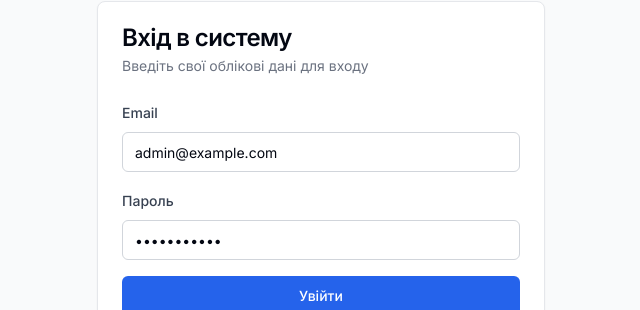
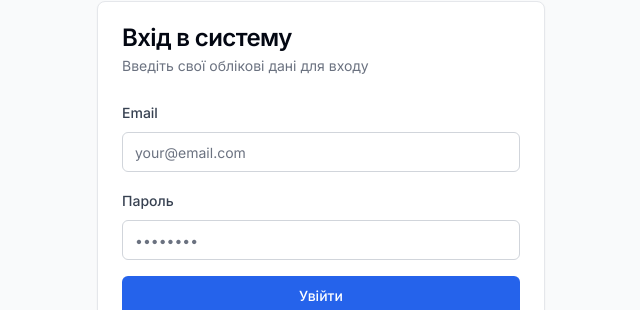
Before and after one commit to localnewsai2025-spec/DeadlineTracker, a React (Vite) app in the folder frontend/: page /login in a window 1280 px wide. Shown: the part 189-499 px from the top of the page, without its empty margins (319-959 px from the left). Built offline with nearby package versions, Linux system fonts and the light colour scheme; no server answers.

Commit message:
Fix form validation and add button click logging
- Use defaultValues in useForm instead of defaultValue on inputs
- Add onClick logging to button for debugging
- This should fix validation errors and help debug button clicks

```diff
--- a/frontend/src/pages/LoginPage.tsx
+++ b/frontend/src/pages/LoginPage.tsx
@@ -22,7 +22,13 @@ export const LoginPage: React.FC = () => {
     register,
     handleSubmit,
     formState: { errors },
-  } = useForm<LoginFormData>();
+    setValue,
+  } = useForm<LoginFormData>({
+    defaultValues: {
+      email: 'admin@example.com',
+      password: 'password123',
+    },
+  });
 
   const onSubmit = async (data: LoginFormData) => {
     console.log('📝 Form submitted with:', data);
@@ -62,7 +68,6 @@ export const LoginPage: React.FC = () => {
                 label="Email"
                 type="email"
                 placeholder="your@email.com"
-                defaultValue="admin@example.com"
                 error={errors.email?.message}
                 {...register('email', {
                   required: 'Email обов\'язковий',
@@ -77,7 +82,6 @@ export const LoginPage: React.FC = () => {
                 label="Пароль"
                 type="password"
                 placeholder="••••••••"
-                defaultValue="password123"
                 error={errors.password?.message}
                 {...register('password', {
                   required: 'Пароль обов\'язковий',
@@ -92,6 +96,7 @@ export const LoginPage: React.FC = () => {
                 type="submit"
                 className="w-full"
                 disabled={isLoading}
+                onClick={() => console.log('🔘 Button clicked!')}
               >
                 {isLoading ? (
                   <>
```
